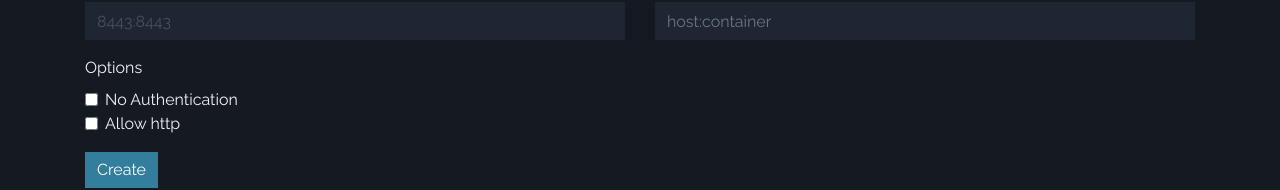
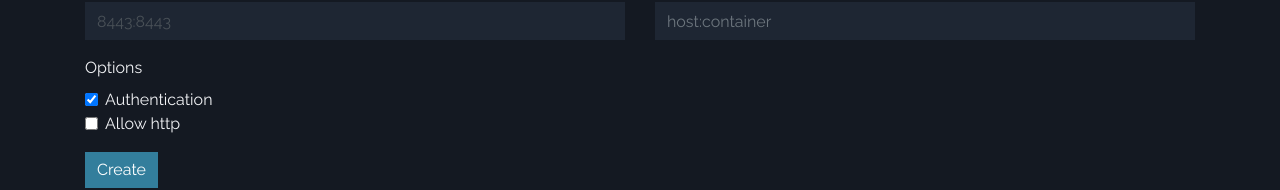
Before and after one commit to xdarkzlightz/multiverse, a React (Create React App) app in the folder src/client/: page /create in a window 1280 px wide. Shown: the part 274-464 px from the top of the page. Built offline with nearby package versions, Linux system fonts and the light colour scheme.

Commit message:
Fixed checkboxes

```diff
--- a/src/client/src/components/instanceForm/InstanceCreator.js
+++ b/src/client/src/components/instanceForm/InstanceCreator.js
@@ -110,18 +110,20 @@ export default () => {
               <Form.Label>Options</Form.Label>
               <Form.Check
                 type="checkbox"
-                label="No Authentication"
-                onChange={val => {
-                  setOption("auth", !val);
+                label="Authentication"
+                onChange={e => {
+                  setOption("auth", e.target.checked);
                   setError("");
                 }}
                 value={options.auth}
+                checked={options.auth}
               />
               <Form.Check
                 type="checkbox"
                 label="Allow http"
-                onChange={val => setOption("http", !val)}
-                value={options.val}
+                onChange={e => setOption("http", e.target.checked)}
+                value={options.http}
+                checked={options.http}
               />
             </Form.Group>
           </Col>
```
